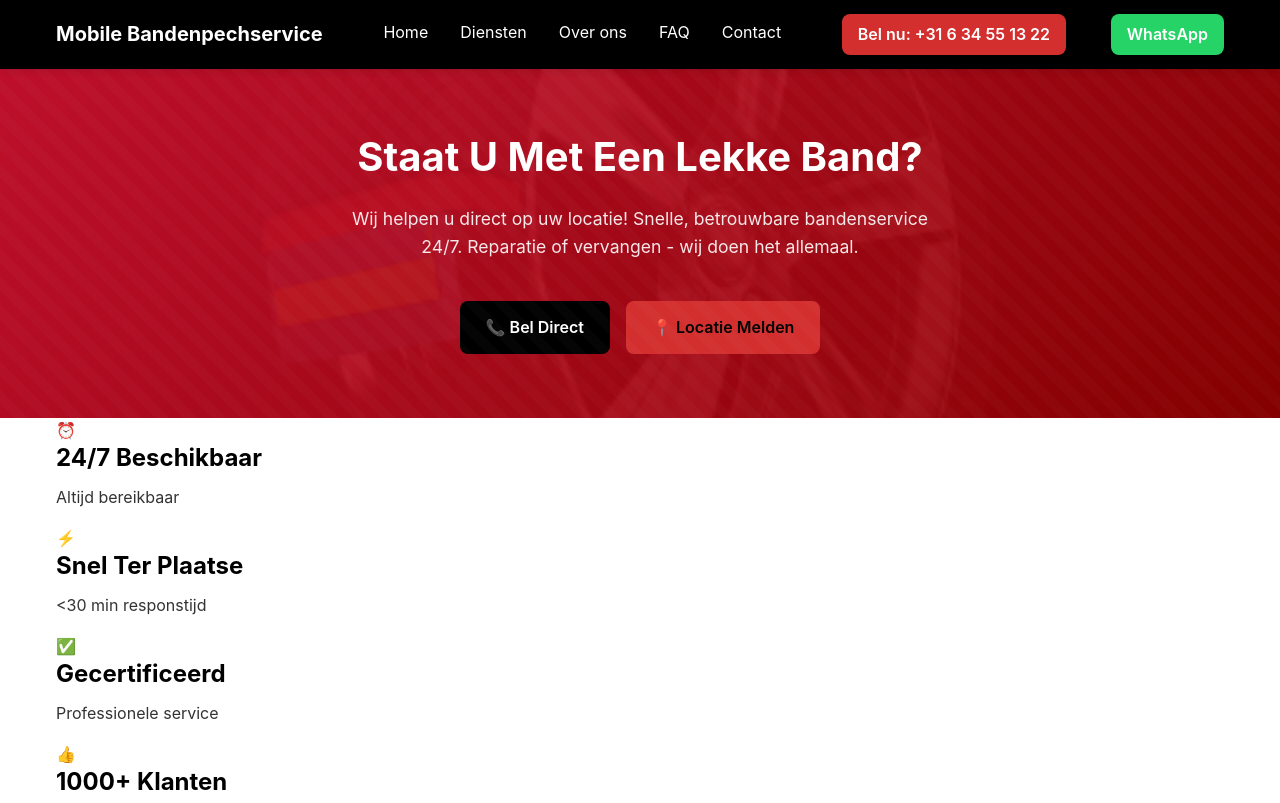
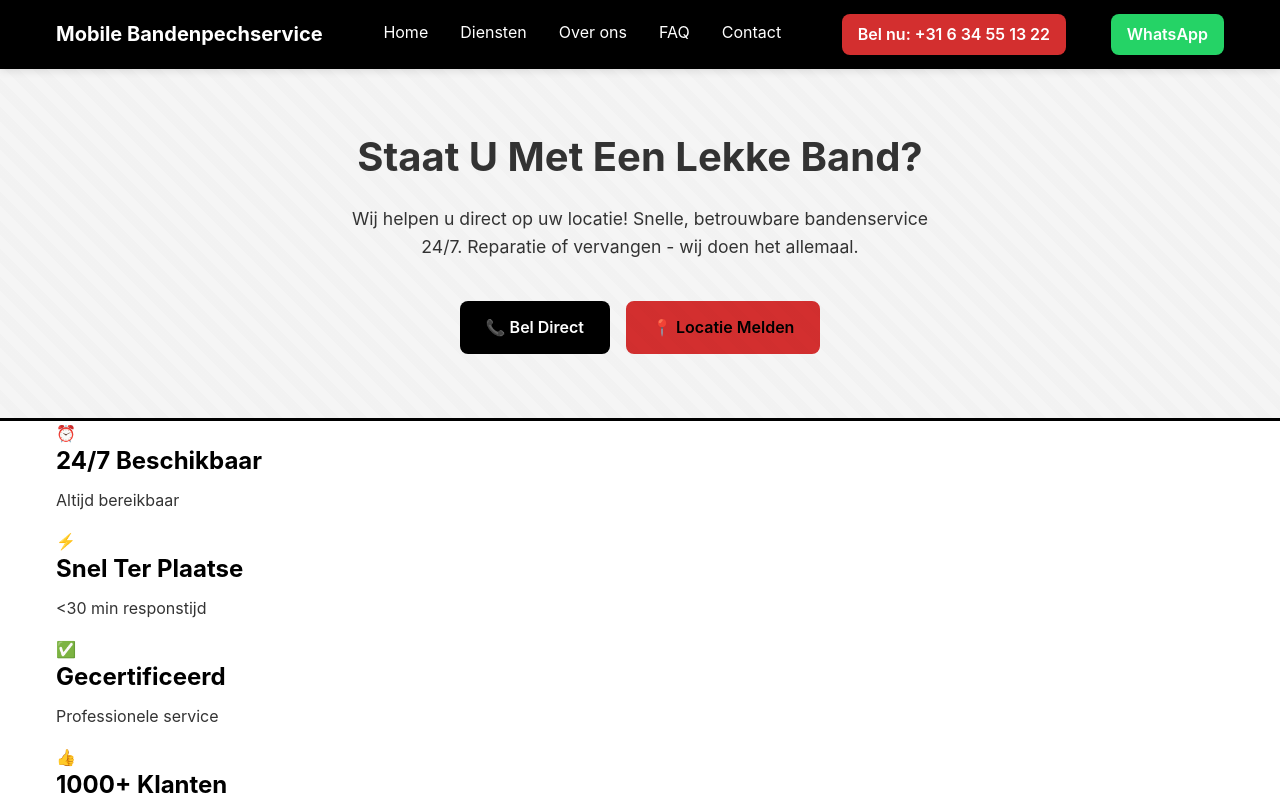
Before and after one commit to gonul1907/mobilepechbandenservice, a website: page index.html in a window 1280 px wide. Shown: the top 803 px of the page. Drawn offline with Linux system fonts and the light colour scheme.

Commit message:
Remove red gradient from hero section

```diff
--- a/styles.css
+++ b/styles.css
@@ -249,13 +249,13 @@ a:hover {
 
 /* ===== HERO SECTION ===== */
 .hero {
-  background: linear-gradient(135deg, rgba(200, 16, 46, 0.95) 0%, rgba(139, 0, 0, 0.95) 100%),
-              url('Images/autoband.png') center/cover no-repeat;
-  color: var(--white);
+  background: #f5f5f5;
+  color: var(--text);
   padding: 4rem 1rem;
   text-align: center;
   position: relative;
   overflow: hidden;
+  border-bottom: 3px solid var(--primary);
 }
 
 .hero::before {
@@ -269,8 +269,8 @@ a:hover {
     45deg,
     transparent,
     transparent 10px,
-    rgba(255, 255, 255, 0.02) 10px,
-    rgba(255, 255, 255, 0.02) 20px
+    rgba(0, 0, 0, 0.01) 10px,
+    rgba(0, 0, 0, 0.01) 20px
   );
   pointer-events: none;
 }
@@ -284,14 +284,14 @@ a:hover {
 }
 
 .hero h1 {
-  color: var(--white);
+  color: var(--text);
   font-size: 2.5rem;
   margin: 0;
   text-align: center;
 }
 
 .hero p {
-  color: rgba(255, 255, 255, 0.9);
+  color: var(--muted);
   font-size: 1.1rem;
   max-width: 600px;
   text-align: center;
```
